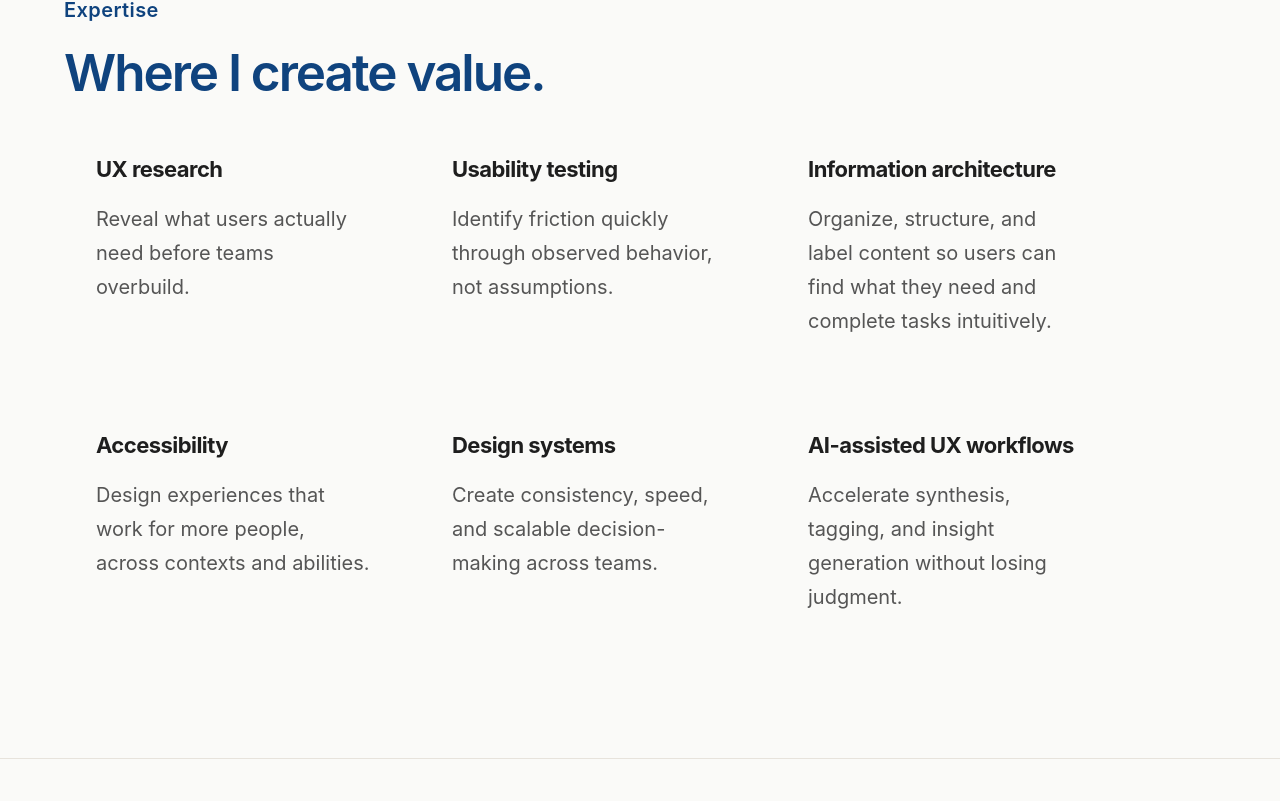
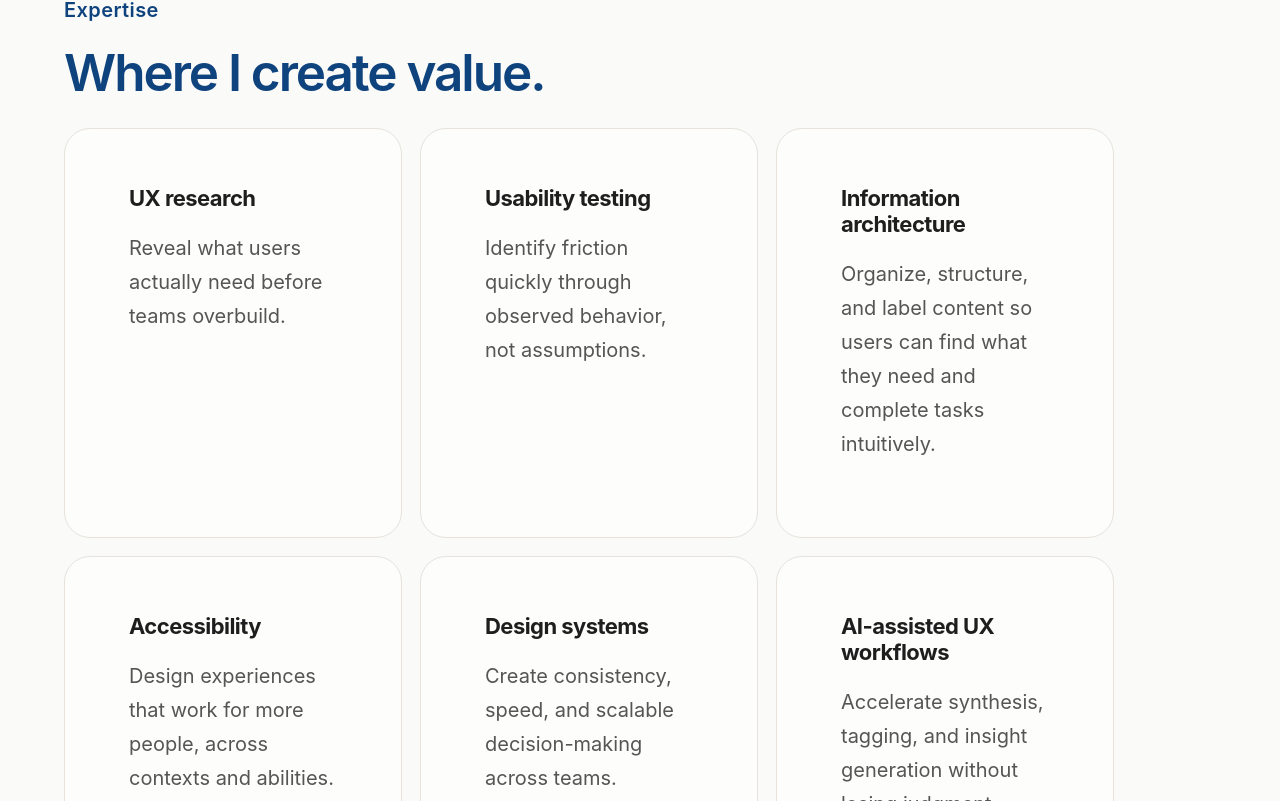
Before and after one commit to micheleroohani/michele-harper-portfolio, a React (Vite) app: page / in a window 1280 px wide. Shown: the part 2359-3160 px from the top of the page. Built offline with nearby package versions, Linux system fonts and the light colour scheme.

Commit message:
Add gradientCard styles to style.css
Add styles for gradientCard with border and padding

```diff
--- a/src/style.css
+++ b/src/style.css
@@ -195,6 +195,12 @@ p {
   border-radius: 26px;
   box-sizing: border-box;
   height: 100%;
+}
+.gradientCard {
+  border: 1px solid #e7e3dc;
+  border-radius: 26px;
+  padding: 28px 32px;
+  background: rgba(255, 255, 255, 0.62);
 }
 
 .gradientCard {
```
